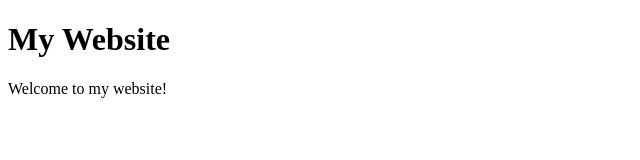
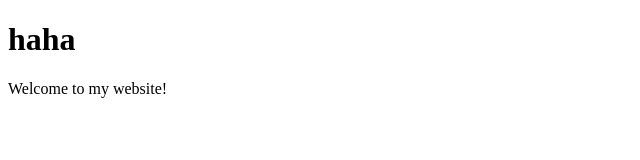
Before and after one commit to MichaelHadi/Events-Portal, a plain HTML site: page index.html in a window 1280 px wide. Shown: the whole page, without its empty margins (0-640 px from the left). Drawn offline with Linux system fonts and the light colour scheme.

Commit message:
changed the header

```diff
--- a/index.html
+++ b/index.html
@@ -6,7 +6,7 @@
     <title> Title </title>
 </head>
 <body>
-    <h1>My Website</h1>
+    <h1>haha</h1>
     <p>Welcome to my website!</p>
 </body>
 </html>
```
